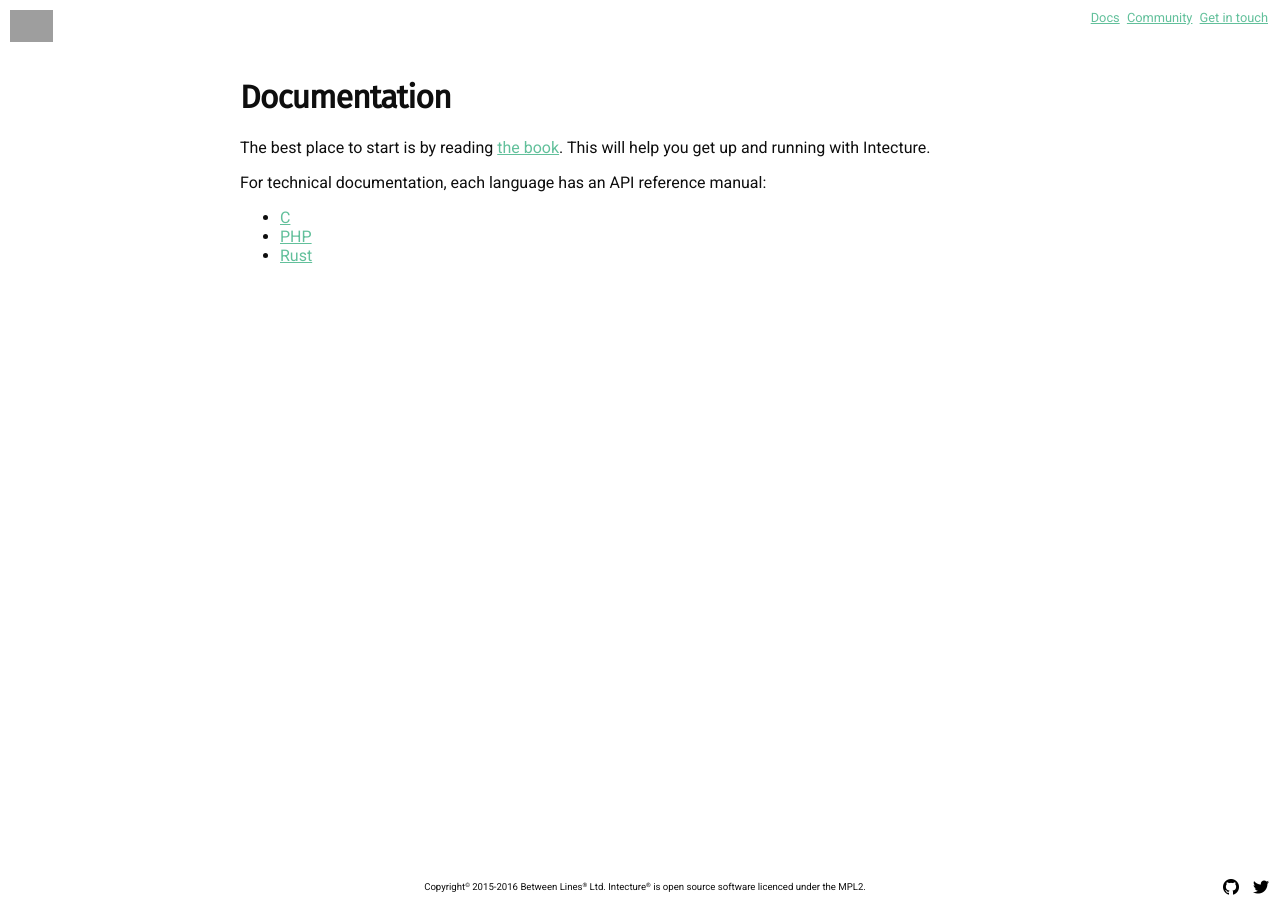
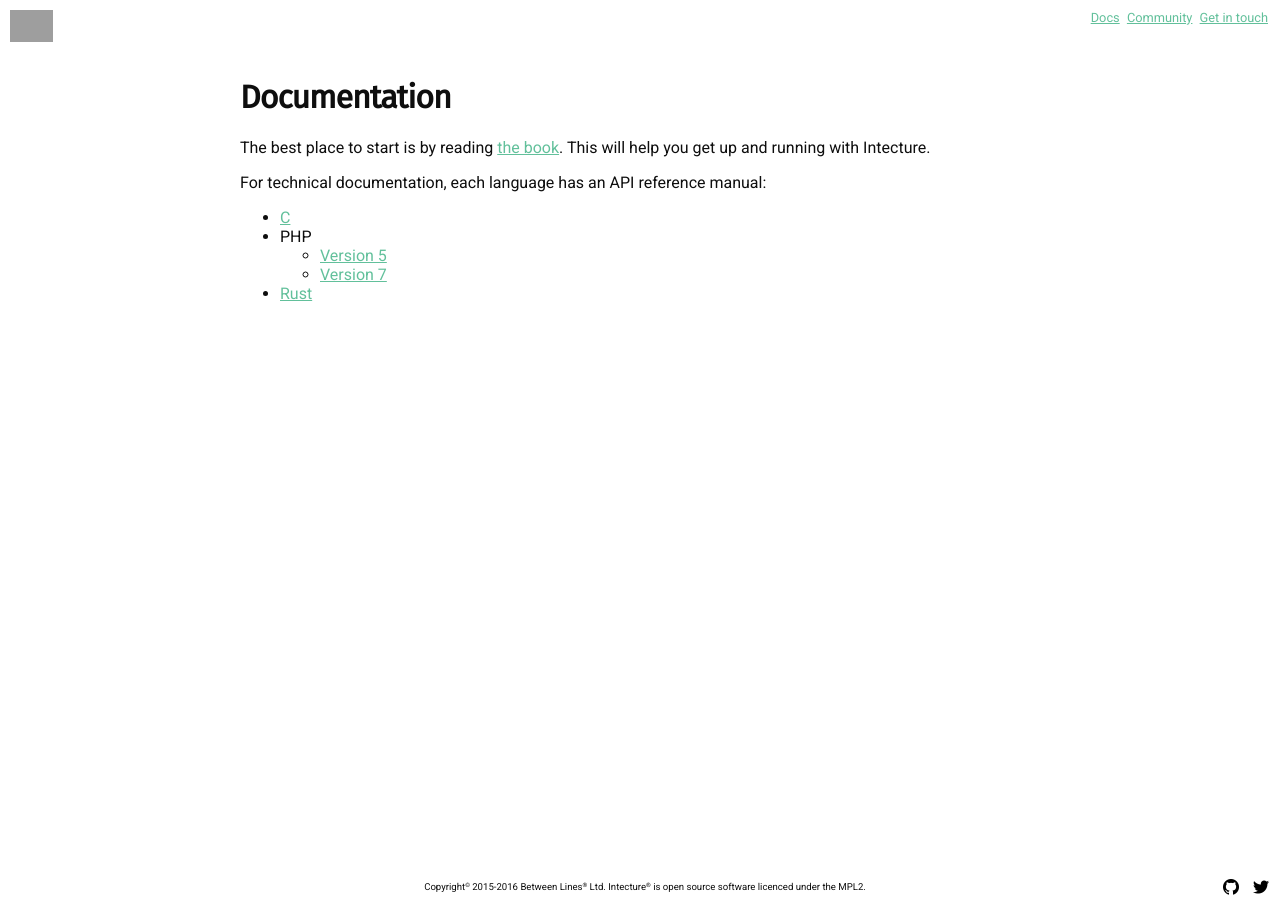
Before and after one commit to Intecture/intecture.io, a Jekyll site: the page built from docs.md, in a window 1280 px wide. Built offline with Jekyll 4.4.1, drawn with Linux system fonts in a browser that asks for light colours; nearby versions of some CDN libraries; grey boxes are pictures that could not be loaded.

```diff
--- a/_config.yml
+++ b/_config.yml
@@ -22,3 +22,4 @@ exclude:
   - Gemfile
   - Gemfile.lock
   - intecture_book
+  - intecture_api
--- a/_plugins/static.rb
+++ b/_plugins/static.rb
@@ -1,7 +1,25 @@
 module Static
   class Generator < Jekyll::Generator
     def generate(site)
+        # Generate book
         `mdbook build intecture_book`
+
+        # Generate Rust docs
+        `cargo doc --no-deps --quiet --manifest-path intecture_api/Cargo.toml && rm -rf rust && cp -R intecture_api/target/doc rust`
+
+        # Generate C docs
+        Dir.chdir("intecture_api/bindings/c") do
+            `doxygen -s`
+        end
+        `rm -rf c && cp -R intecture_api/bindings/c/c .`
+
+        # Generate PHP docs
+        Dir.chdir("intecture_api/bindings/php5") do
+            `phpdoc --filename stub.php --target ../../../php5 --template clean`
+        end
+        Dir.chdir("intecture_api/bindings/php7") do
+            `phpdoc --filename stub.php --target ../../../php7 --template clean`
+        end
     end
   end
 end
--- a/docs.md
+++ b/docs.md
@@ -7,5 +7,7 @@ The best place to start is by reading [the book]({{ site.baseurl }}/book). This
 
 For technical documentation, each language has an API reference manual:
 - [C]({{ site.baseurl }}/c/)
-- [PHP]({{ site.baseurl }}/php/)
-- [Rust]({{ site.baseurl }}/rust/)
+- PHP
+    - [Version 5]({{ site.baseurl }}/php5/)
+    - [Version 7]({{ site.baseurl }}/php7/)
+- [Rust]({{ site.baseurl }}/rust/inapi/)
```
Also changed, not shown: .gitmodules, 1 other file.
